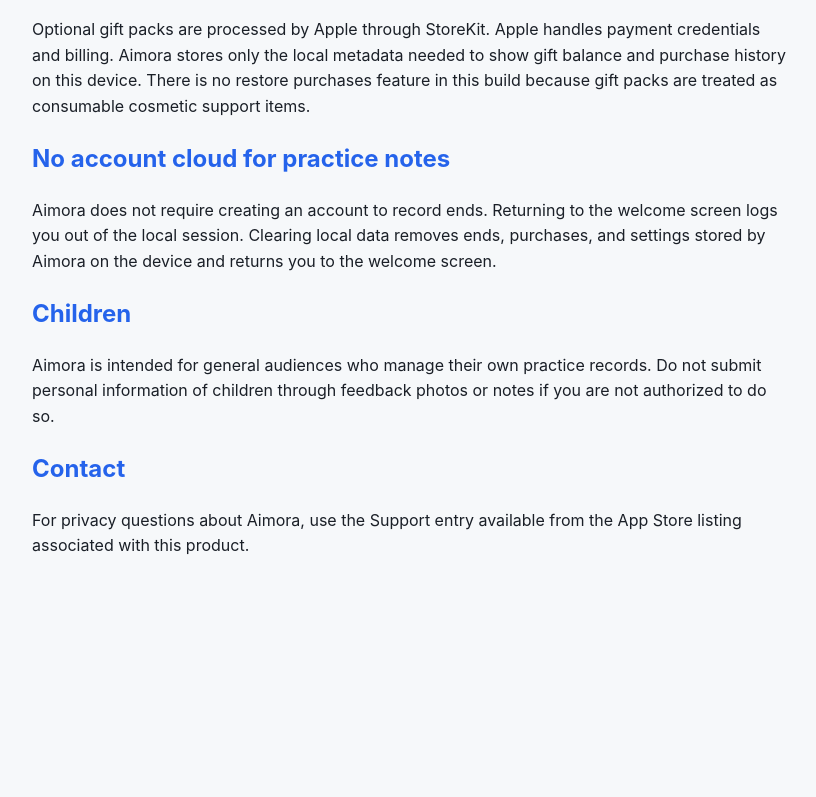
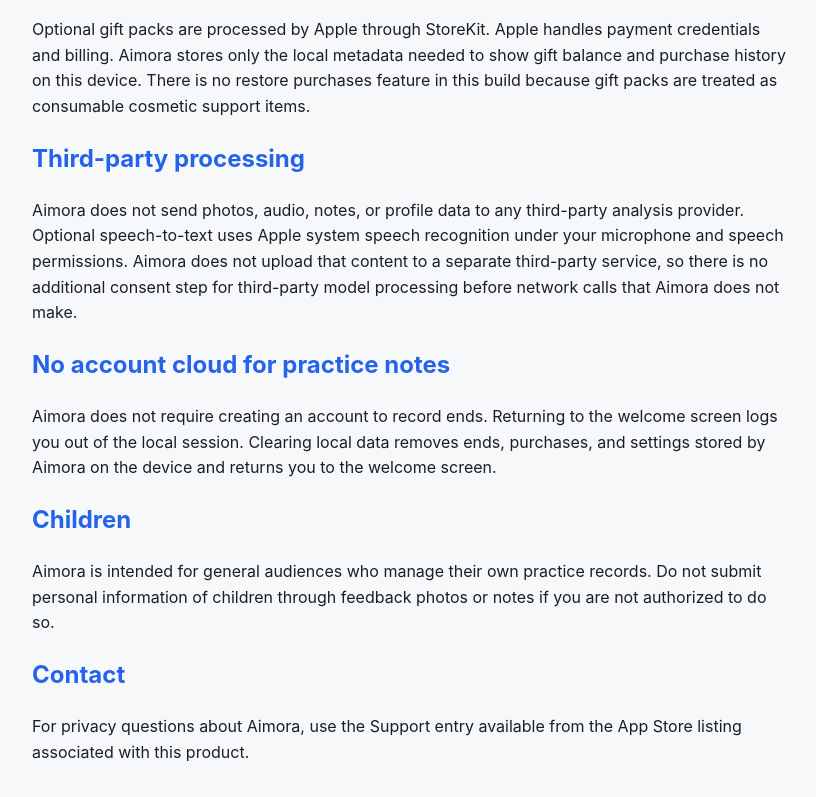
Before and after one commit to Aimora1/aimora-legal, a plain HTML site: page privacy.html in a window 1280 px wide. Shown: the part 1016-1813 px from the top of the page, without its empty margins (228-1044 px from the left). Before the commit the page ends 1695 px from the top, so only its background shows below. Drawn offline with Linux system fonts and the light colour scheme.

Commit message:
Clarify no third-party analysis of practice media.
Co-authored-by: Cursor <cursoragent@cursor.com>

```diff
--- a/privacy.html
+++ b/privacy.html
@@ -41,6 +41,9 @@
   <h2>Purchases</h2>
   <p>Optional gift packs are processed by Apple through StoreKit. Apple handles payment credentials and billing. Aimora stores only the local metadata needed to show gift balance and purchase history on this device. There is no restore purchases feature in this build because gift packs are treated as consumable cosmetic support items.</p>
 
+  <h2>Third-party processing</h2>
+  <p>Aimora does not send photos, audio, notes, or profile data to any third-party analysis provider. Optional speech-to-text uses Apple system speech recognition under your microphone and speech permissions. Aimora does not upload that content to a separate third-party service, so there is no additional consent step for third-party model processing before network calls that Aimora does not make.</p>
+
   <h2>No account cloud for practice notes</h2>
   <p>Aimora does not require creating an account to record ends. Returning to the welcome screen logs you out of the local session. Clearing local data removes ends, purchases, and settings stored by Aimora on the device and returns you to the welcome screen.</p>
 
```
